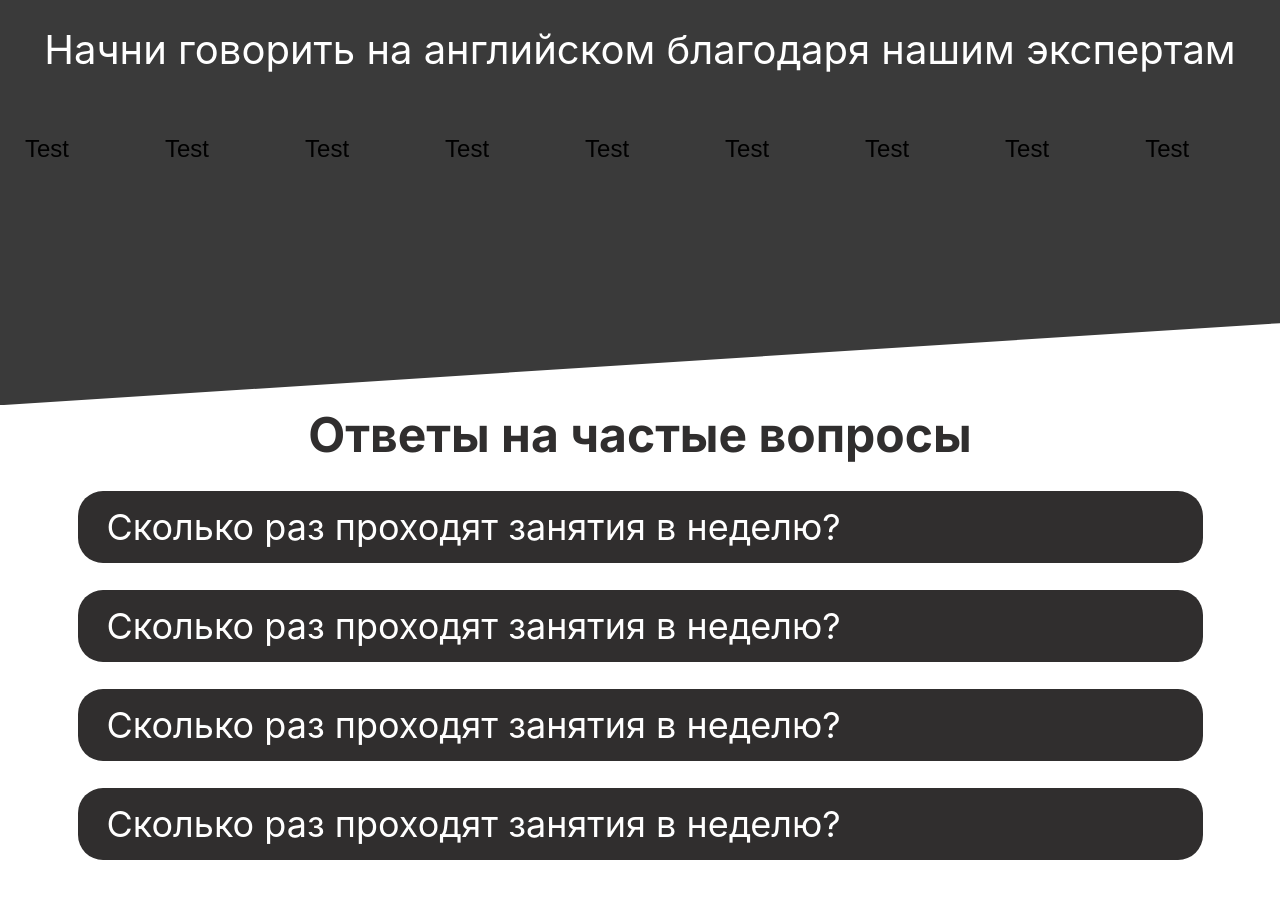
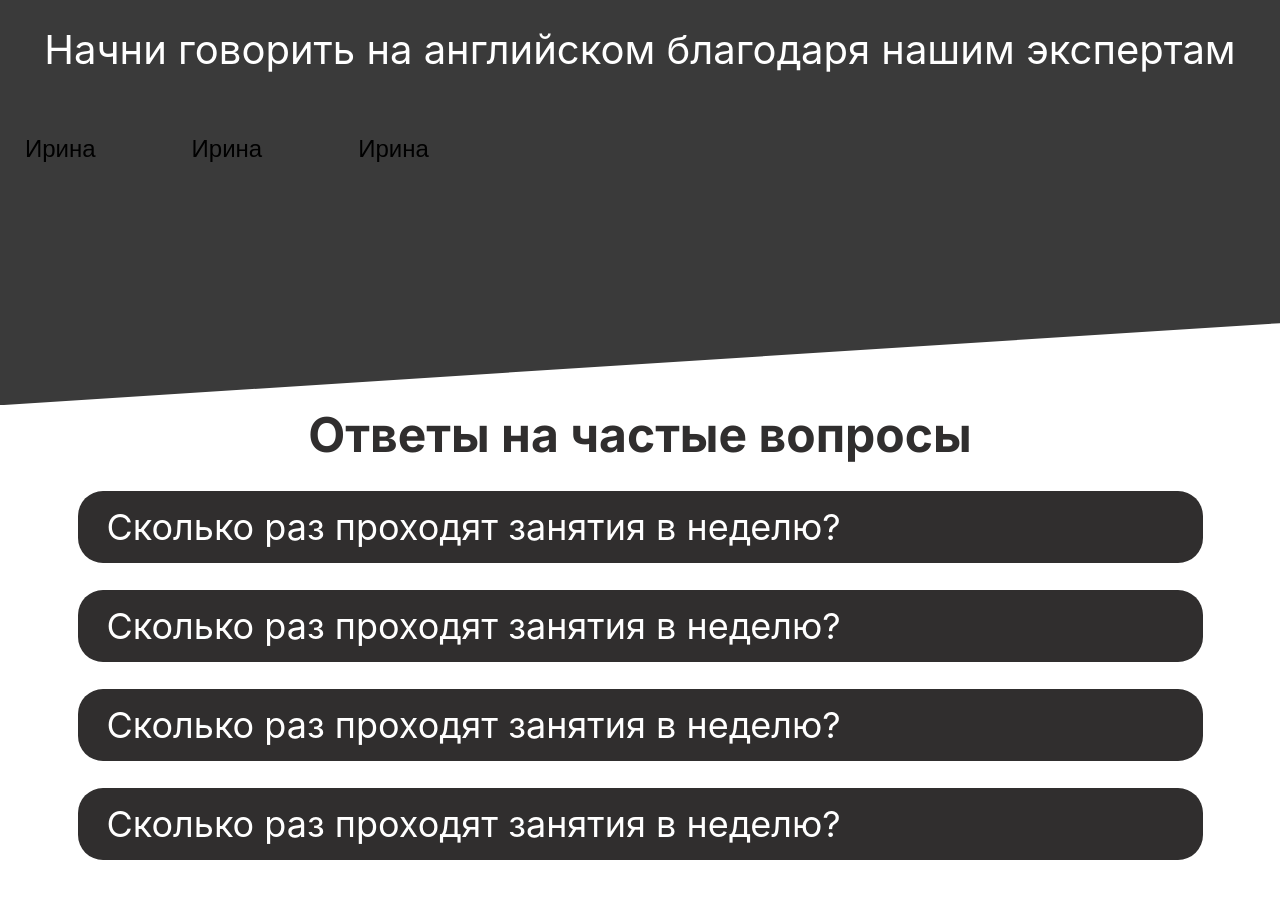
Before and after one commit to nikitazapekin/english-courses-app, a React (Create React App) app: page / in a window 1280 px wide. Shown: the part 3080-3988 px from the top of the page. Built offline with nearby package versions, Linux system fonts and the light colour scheme.

Commit message:
add types

```diff
--- a/src/components/Tutors/Tutors.tsx
+++ b/src/components/Tutors/Tutors.tsx
@@ -1,7 +1,9 @@
 import Swiper from "../Swiper/Swiper";
 import styles from "./Tutors.module.scss"
+import Tutor from "../../assets/swiper/tutor1.png"
 const Tutors = () => {
     const elems = [
+    /*
         { title: "Test" },
         { title: "Test" },
         { title: "Test" },
@@ -9,35 +11,27 @@ const Tutors = () => {
         { title: "Test" },
         { title: "Test" },
         { title: "Test" },
-        { title: "Test" },
-        { title: "Test" },
-        { title: "Test" },
-        { title: "Test" },
-        { title: "Test" },
-        { title: "Test" },
-        { title: "Test" },
-        { title: "Test" },
-        { title: "Test" },
-        { title: "Test" },
-        { title: "Test" },
-        { title: "Test" },
-        { title: "Test" },
-        { title: "Test" },
-        { title: "Test" },
-        { title: "Test" },
-        { title: "Test" },
-        { title: "Test" },
-        { title: "Test" },
-        { title: "Test" },
-        { title: "Test" },
-        { title: "Test" },
-        { title: "Test" },
-        { title: "Test" },
-        { title: "Test" },
-        { title: "Test" },
-        { title: "Test" },
-        { title: "Test" },
-        { title: "Test" },
+
+        */
+        {
+            title: "Ирина",
+            img: Tutor,
+            experience: "5 лет опыта",
+            describtion: "Американец, носитель английского языка. Закончил Бостонский университет, Berlin College of Translation. Спикер и основатель языкового клуба."
+        },
+        {
+            title: "Ирина",
+            img: Tutor,
+            experience: "5 лет опыта",
+            describtion: "Американец, носитель английского языка. Закончил Бостонский университет, Berlin College of Translation. Спикер и основатель языкового клуба."
+        },
+        {
+            title: "Ирина",
+            img: Tutor,
+            experience: "5 лет опыта",
+            describtion: "Американец, носитель английского языка. Закончил Бостонский университет, Berlin College of Translation. Спикер и основатель языкового клуба."
+        }
+
     ];
 
     return (
```
Also changed, not shown: src/components/Swiper/Swiper.tsx (+5 -3 lines).
